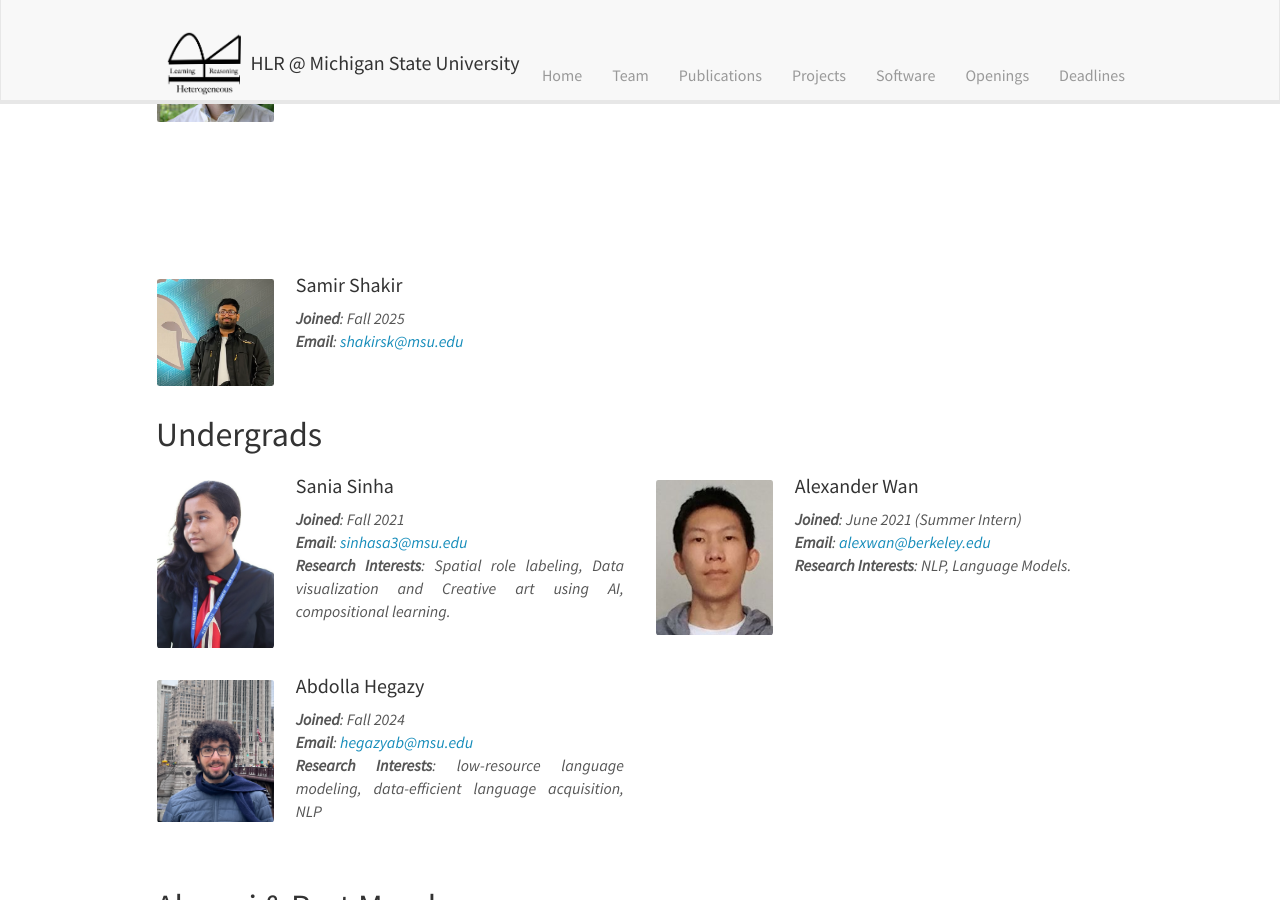
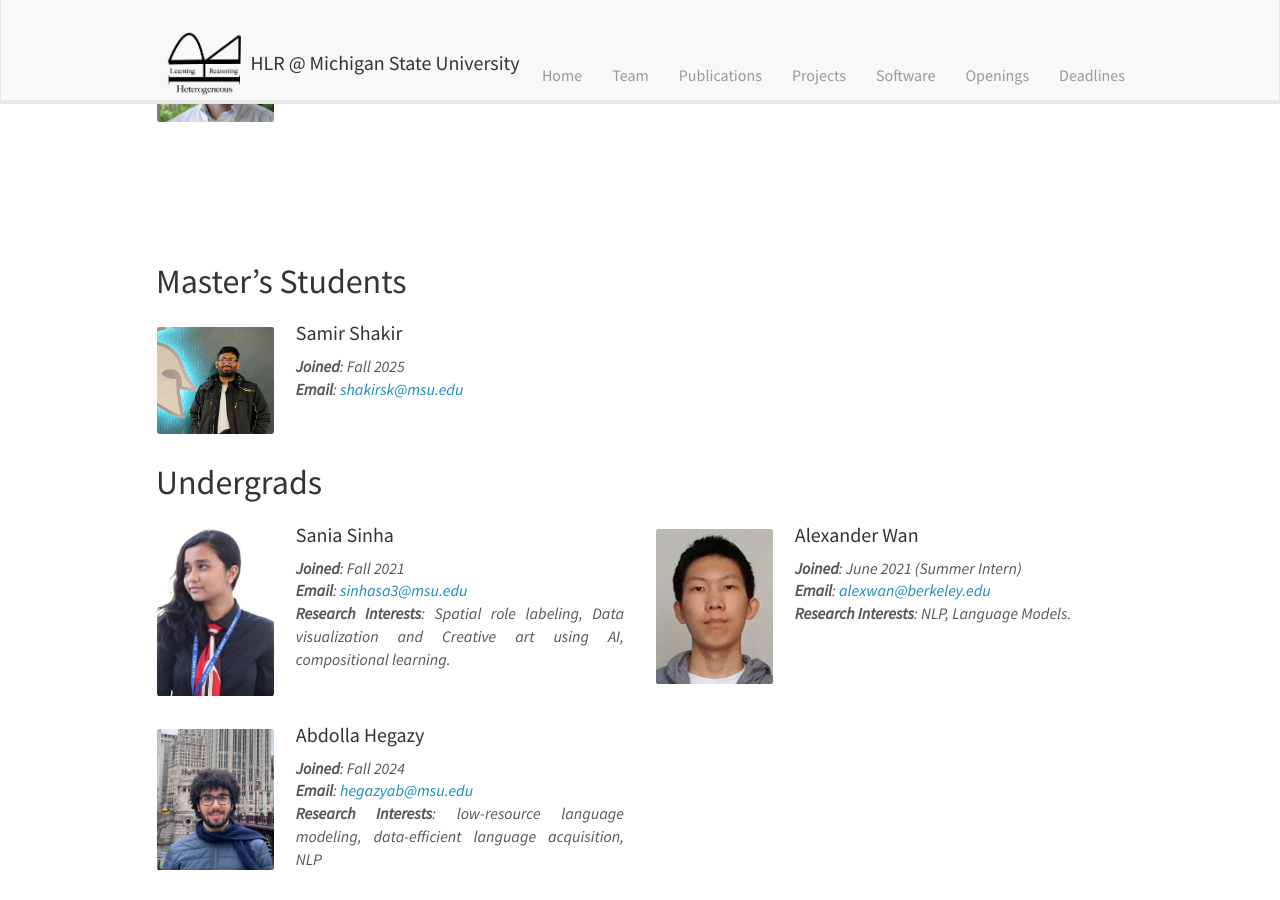
Before and after one commit to HLR/HLR.github.io, a Jekyll site: the page built from _pages/team.md, in a window 1280 px wide and 900 px high, scrolled down 1843 px. Built offline with Jekyll 4.4.1, drawn with Linux system fonts in a browser that asks for light colours; nearby versions of some CDN libraries.

Commit message:
Update the team of Master Students section

```diff
--- a/_pages/team.md
+++ b/_pages/team.md
@@ -89,7 +89,7 @@ Go to <a href="{{ site.url }}{{ site.baseurl }}/pictures/"> <b>Gallery</b> </a>
 </div> -->
 
 
-<!-- ## Master's Students -->
+## Master's Students
 <div class="row">
 {% for member in site.data.master_students %}
 <div class="col-sm-6 clearfix">
```
